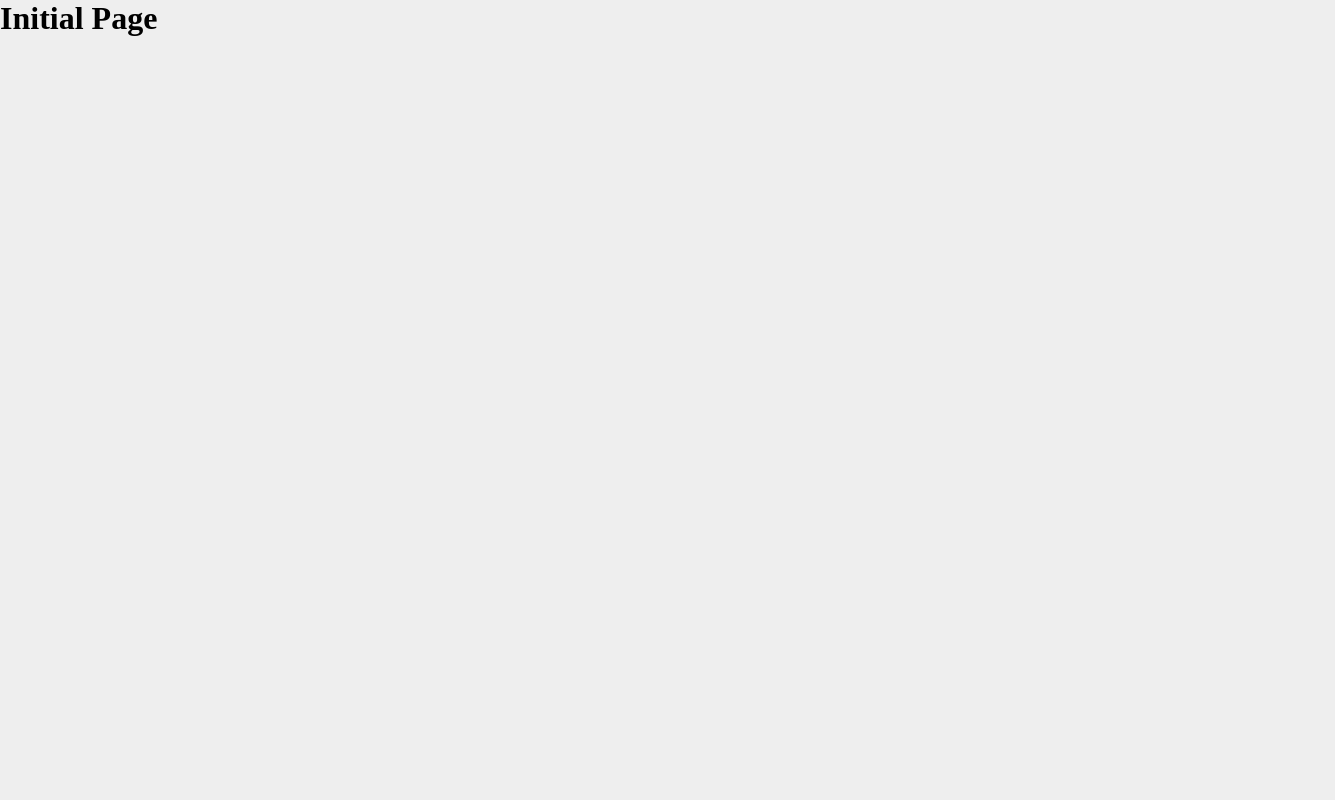
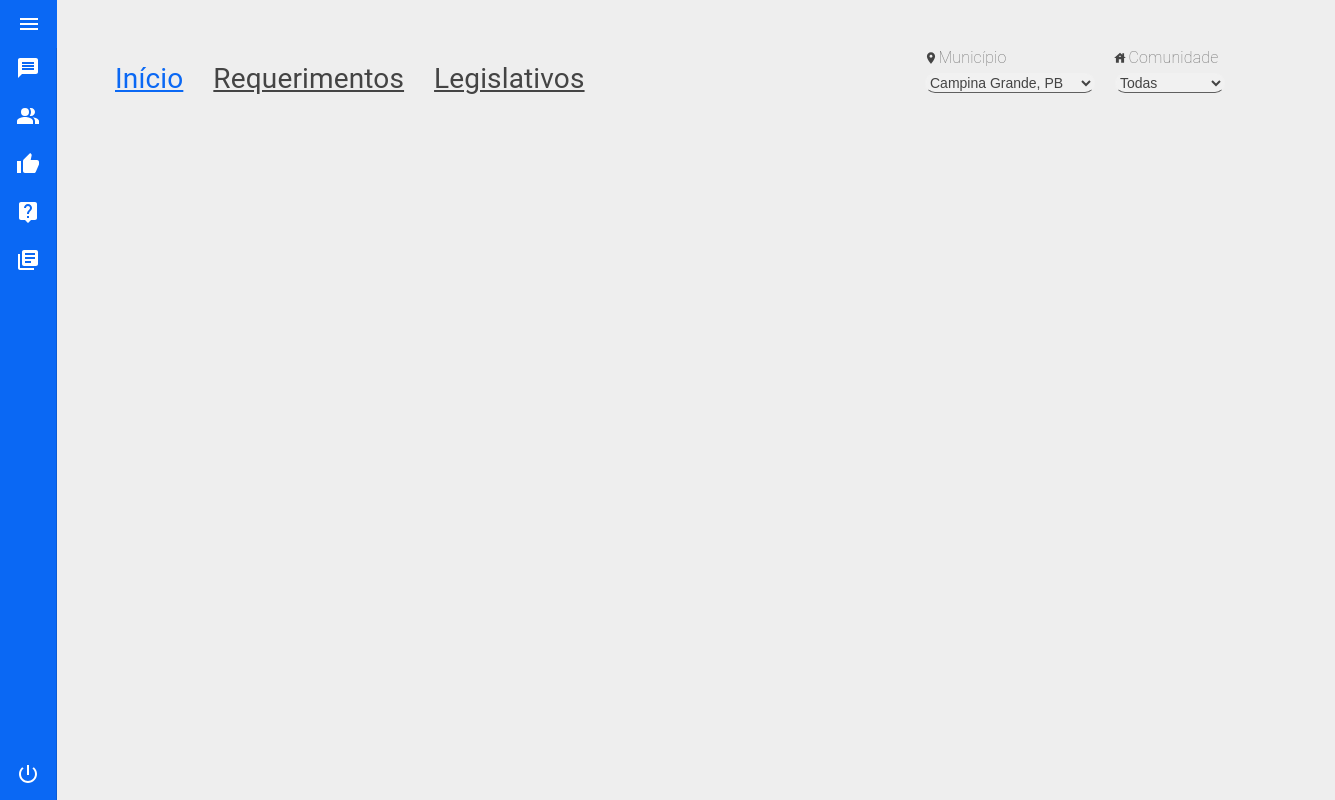
Before and after one commit to Rafael-doctom/opr-front, a React (Create React App) app: page /initial-page in a window 1280 px wide. Shown: the whole page, 1335 px wide, since content can reach past the window. Built offline with nearby package versions, Linux system fonts and the light colour scheme.

Commit message:
feat/ buttons and href elements

```diff
--- a/src/components/InitialComponents/Legislator/index.js
+++ b/src/components/InitialComponents/Legislator/index.js
@@ -0,0 +1,64 @@
+import React from "react";
+import "./styles.css";
+
+import {
+
+    LocationOn as LocationIcon,
+    Message as MessageIcon,
+    House as ComunityIcon,
+
+  } from '@material-ui/icons';
+
+import Menu from "../../../components/Menu";
+
+
+export default function Legislator() {
+    return (
+        <div>
+            <Menu> </Menu>
+
+            <div className="location_icon_and_city">
+            <LocationIcon fontSize = "inherit" className= "location_icon"/>
+            <div className="city">Município</div>
+            </div>
+
+            <div className="comunity_icon_and_comunity">
+            <ComunityIcon fontSize = "inherit" className = "comunity_icon" />
+            <div className="comunity">Comunidade</div>
+            </div>
+
+            <div className="city_button">
+            <select className="city_button_style">
+            <option value = "Campina Grande"> Campina Grande, PB</option>
+            <option value = "Joao Pessoa"> João Pessoa, PB</option>
+            </select>
+            </div>
+
+            <div className="comunity_button">
+            <select className="comunity_button_style">
+            <option value = "Todas">Todas</option>
+            <option value = "Todas">Centro</option>
+            </select>
+            </div>
+
+            <div className="container_href">
+                <a className="initial_page_link" href="/Initial-Page">
+                    Início
+                </a>
+
+                <a className="requeriments_link" href="/Requeriments">
+                    Requerimentos
+                </a>
+
+                <a className="legislators_link" href="/Legislators">
+                    Legislativos
+                </a>
+            </div>
+
+
+
+
+
+        </div>
+    )
+}
--- a/src/components/InitialComponents/Legislator/styles.css
+++ b/src/components/InitialComponents/Legislator/styles.css
@@ -0,0 +1,112 @@
+.location_icon_and_city{
+    position: absolute;
+    width: 55px;
+    height: 15px;
+    left: 938px;
+    top: 50px;
+    display: flex;
+    flex-direction: row;
+    justify-content: center;
+    align-items: center;
+}
+
+
+.comunity_icon_and_comunity{
+    position: absolute;
+    width: 55px;
+    height: 15px;
+    left: 1138px;
+    top: 50px;
+    display: flex;
+    flex-direction: row;
+    justify-content: center;
+    align-items: center;
+    gap: 2px;
+}
+
+.city_button{
+    position: absolute;
+    width: 220px;
+    height: 29px;
+    left: 925px;
+    top: 73px;
+}
+
+.city_button_style{
+    width: 170px;
+    height: 20px;
+    box-shadow: #444444;
+    background-color: #f1f1f1;
+    color: var(--infos);
+    font-size: 14px;
+    justify-content: center;
+    align-items: center;
+    border-radius: 10px;
+    border-color: #f1f1f1 #f1f1f1 #5f5f5f #f1f1f1;
+}
+
+.comunity_button{
+    position: absolute;
+    width: 220px;
+    height: 29px;
+    left: 1115px;
+    top: 73px;
+}
+
+.comunity_button_style{
+    width: 110px;
+    height: 20px;
+    box-shadow: #444444;
+    background-color: #f1f1f1;
+    color: var(--infos);
+    font-size: 14px;
+    justify-content: center;
+    align-items: center;
+    border-radius: 10px;
+    border-color: #f1f1f1 #f1f1f1 #5f5f5f #f1f1f1;
+}
+
+.container_href{
+    position: absolute;
+    width: 220px;
+    height: 29px;
+    left: 115px;
+    top: 65px;
+    display: flex;
+    flex-direction: row;
+    justify-content: space-between;
+    align-items: center;
+    gap: 30px
+}
+
+.initial_page_link{
+    font-size: 28px;
+    color: var(--blue);
+
+}
+
+.requeriments_link,
+.legislators_link{
+    font-size: 28px;
+    color: var(--infos);
+
+}
+
+
+.location_icon {
+    color: #444444 !important;
+}
+
+.comunity_icon {
+    color: #444444 !important;
+}
+
+.city,
+.comunity{
+    font-family: Roboto;
+    font-style: normal;
+    font-weight: 200;
+    font-size: 16px;
+    line-height: 19px;
+    color: #6F6F6F;
+}
--- a/src/components/InitialComponents/User/index.js
+++ b/src/components/InitialComponents/User/index.js
@@ -0,0 +1,10 @@
+import React from "react";
+import "./styles.css";
+
+export default function User() {
+    return (
+        <div>
+            <h1>User</h1>
+        </div>
+    )
+}
--- a/src/pages/InitialPage/index.js
+++ b/src/pages/InitialPage/index.js
@@ -2,10 +2,15 @@ import React from 'react';
 
 import './styles.css';
 
+import Legislator from "../../components/InitialComponents/Legislator";
+import User from "../../components/InitialComponents/User";
+
+
 export default function InitialPage() {
     return (
         <div>
-            <h1>Initial Page</h1>
+            <Legislator> </Legislator>
+
         </div>
     )
 }
```
